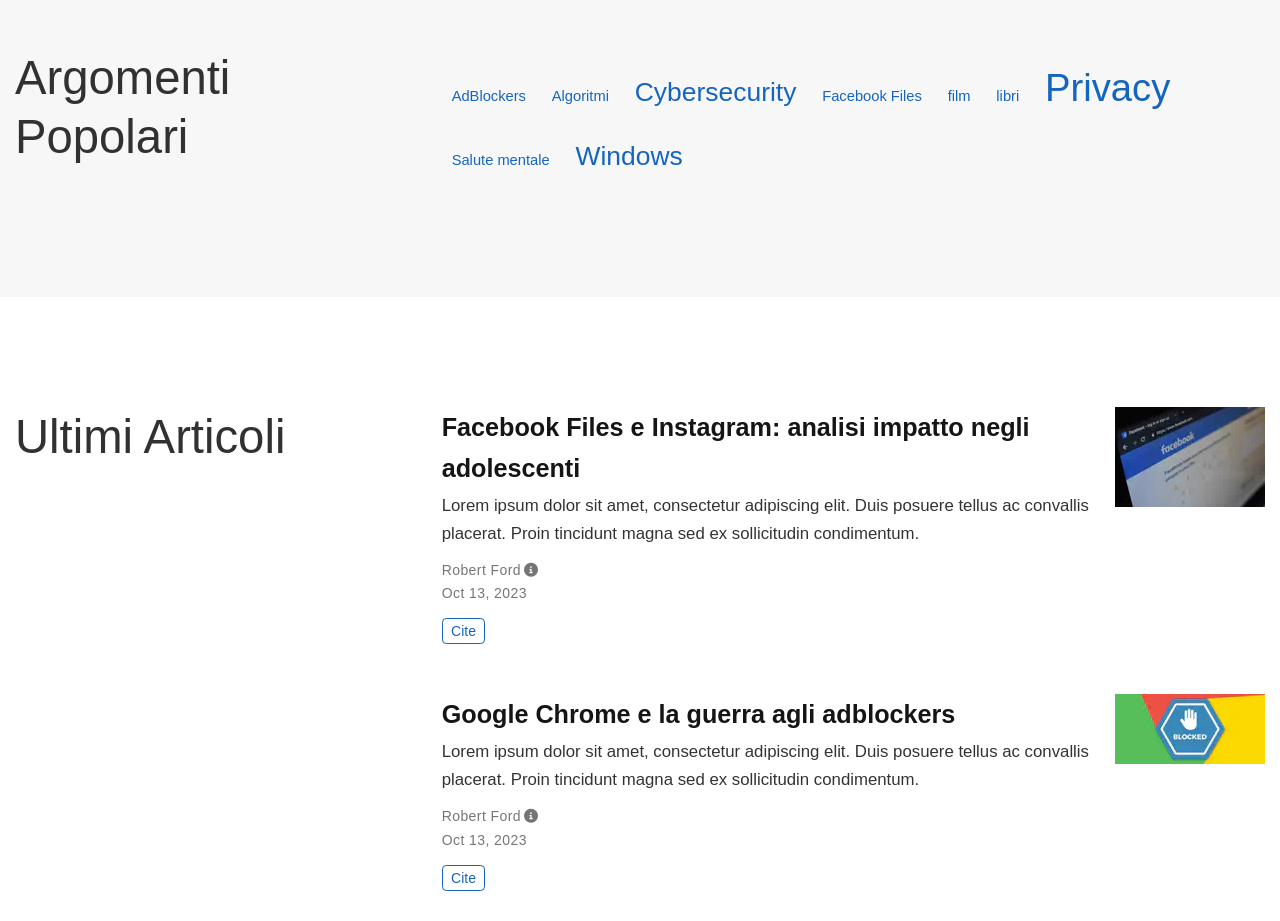
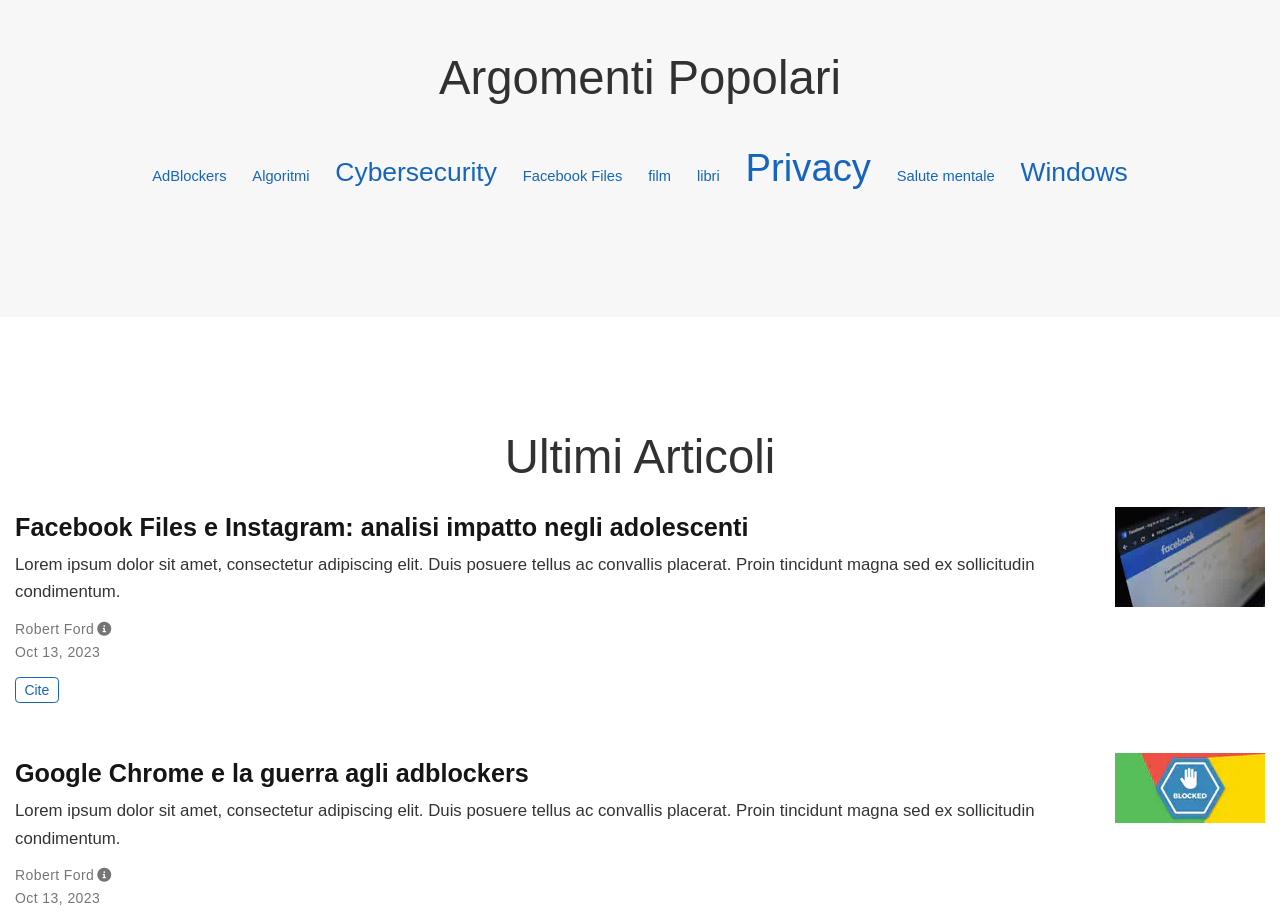
Before and after one commit to datamanent/datamanent.github.io, a plain HTML site: page index.html in a window 1280 px wide. Shown: the part 1160-2081 px from the top of the page. Drawn offline with nearby package versions, Linux system fonts and the light colour scheme; some icons are missing.

Commit message:
fix problema ultimi articoli

```diff
--- a/index.html
+++ b/index.html
@@ -1018,10 +1018,10 @@
   <div class="container">
 
 
-    <div class="row  ">
-
-
-        <div class="section-heading col-12 col-lg-4 mb-3 mb-lg-0 d-flex flex-column align-items-center align-items-lg-start">
+    <div class="row  justify-content-center">
+
+
+        <div class="section-heading col-12 mb-3 text-center">
           <h1 class="mb-0">Argomenti Popolari</h1>
 
         </div>
@@ -1051,7 +1051,7 @@
 
 
 
-<div class="col-12 col-lg-8">
+<div class="col-12 text-center">
 
 
 
@@ -1188,10 +1188,10 @@
   <div class="container">
 
 
-    <div class="row  ">
-
-
-        <div class="section-heading col-12 col-lg-4 mb-3 mb-lg-0 d-flex flex-column align-items-center align-items-lg-start">
+    <div class="row  justify-content-center">
+
+
+        <div class="section-heading col-12 mb-3 text-center">
           <h1 class="mb-0">Ultimi Articoli</h1>
 
         </div>
@@ -1251,7 +1251,7 @@
 
 
 
-<div class="col-12 col-lg-8">
+<div class="col-12 ">
 
 
 
```
